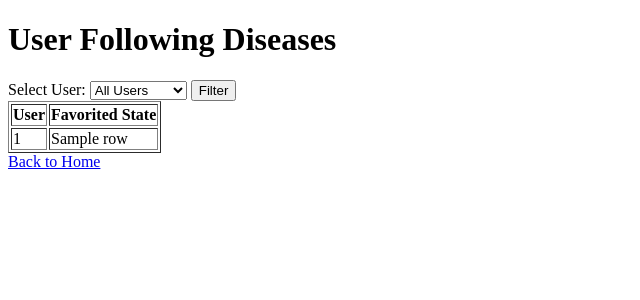
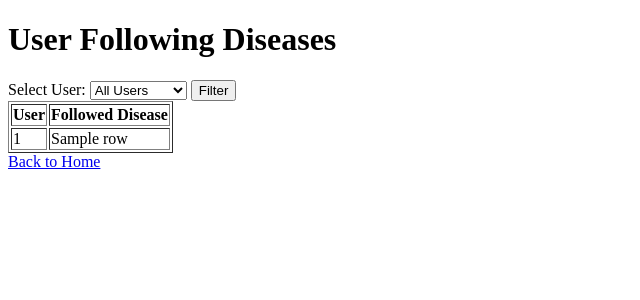
Before and after one commit to JacobMMillion/HealthHub_Database_WebApp, a Flask app: template templates/follows.html in a window 1280 px wide. Shown: the top 300 px of the page, without its empty margins (0-640 px from the left). Run offline with Flask 3, Linux system fonts and the light colour scheme; the template is opened without the code that fills it: most values are stand-ins (such as "Sample title", 1, 10 or a date in 2020); parts of the project's set-up code (start-up, migrations or seed data) failed here and were passed over.

Commit message:
Update follows.html

```diff
--- a/templates/follows.html
+++ b/templates/follows.html
@@ -21,7 +21,7 @@
     <table border="1">
         <tr>
             <th>User</th>
-            <th>Favorited State</th>
+            <th>Followed Disease</th>
         </tr>
         {% for row in data %}
         <tr>
```
